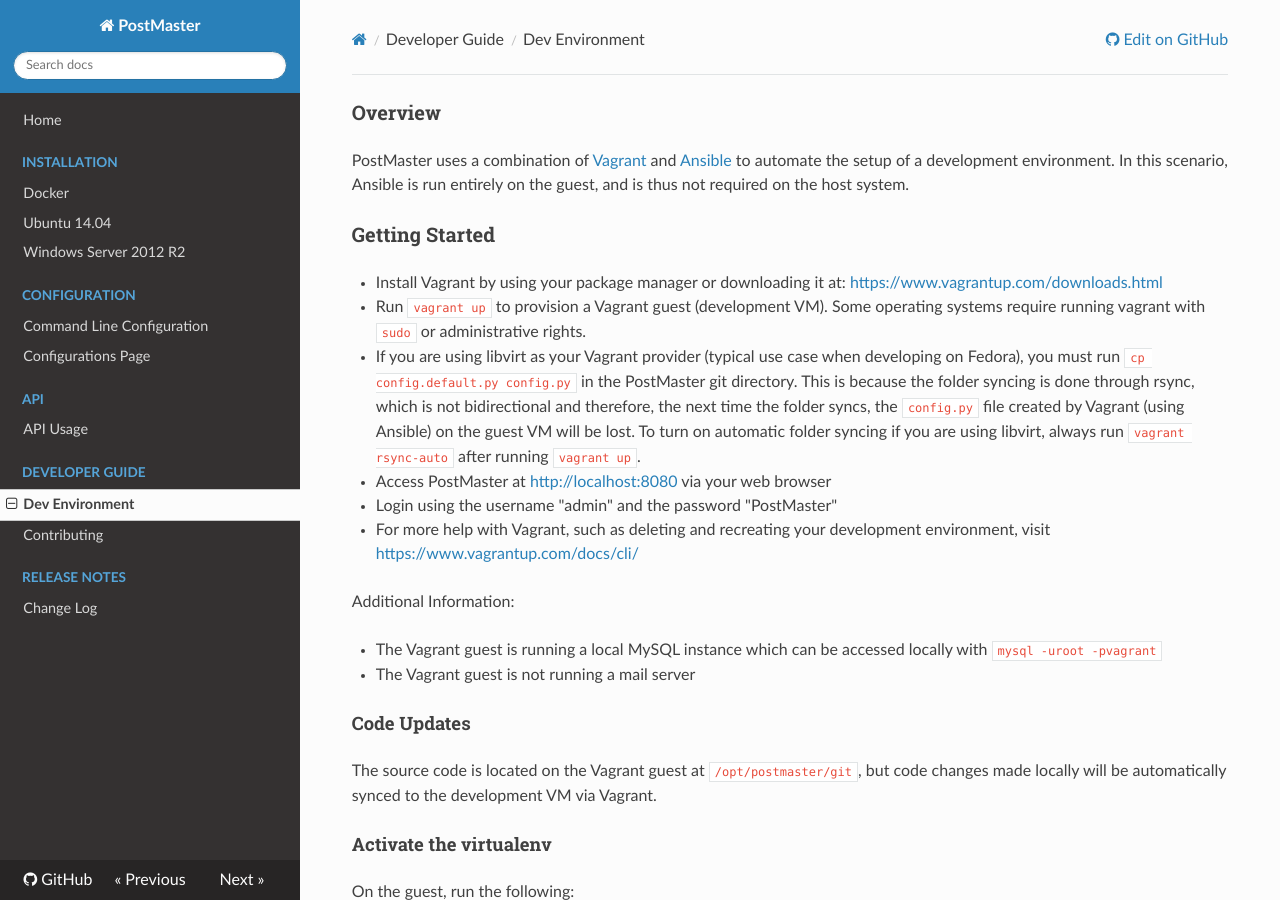
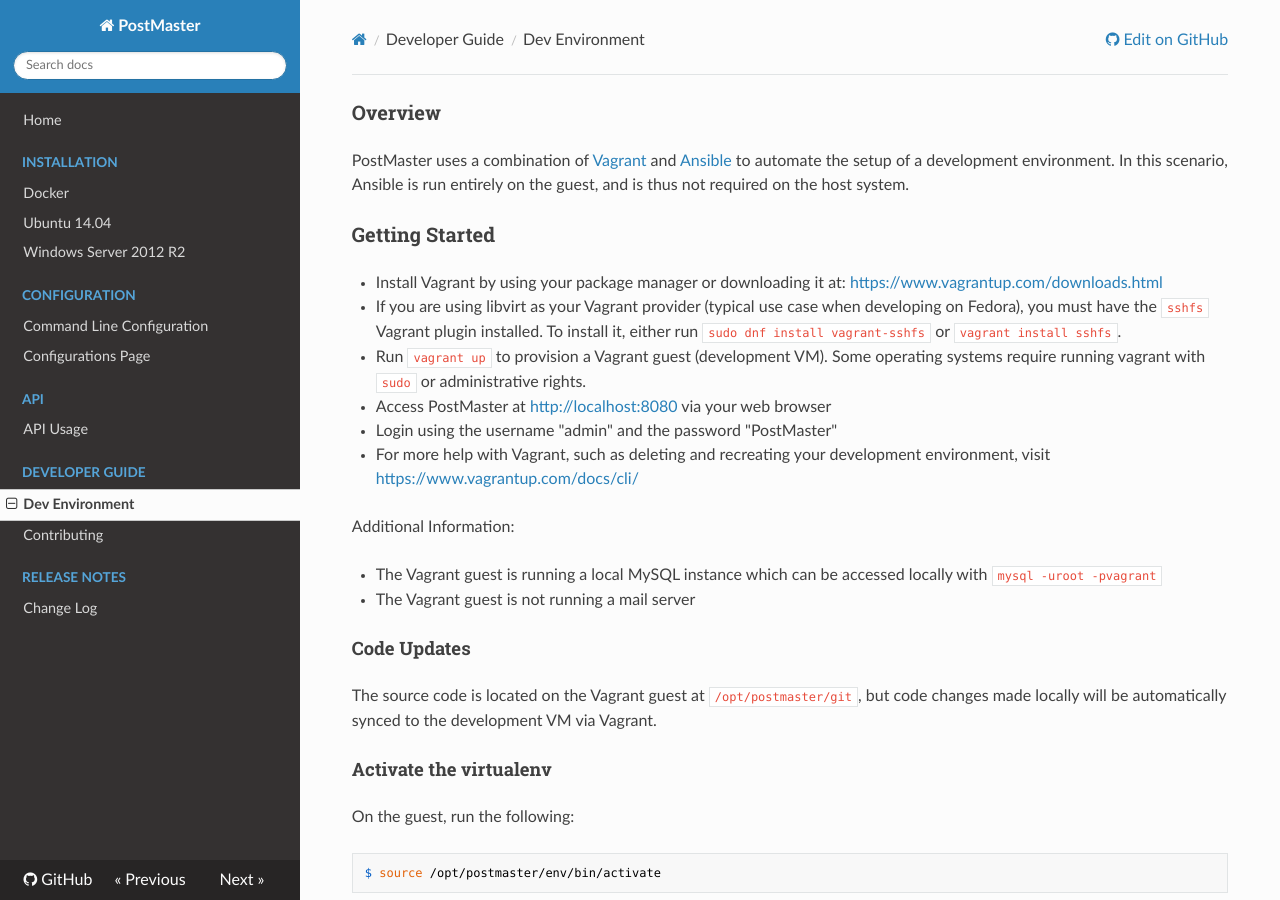
Before and after one commit to StackFocus/PostMaster, an MkDocs documentation site: the page built from docs/Development/DevEnvironment.md, in a window 1280 px wide and 900 px high. Built offline with MkDocs 1.6.1, drawn with Linux system fonts in a browser that asks for light colours; nearby versions of some CDN libraries; old or Windows-style settings are respelled for this version of MkDocs.

Commit message:
Use SSHFS when using libvirt with Vagrant

```diff
--- a/docs/Development/DevEnvironment.md
+++ b/docs/Development/DevEnvironment.md
@@ -9,16 +9,13 @@
 - Install Vagrant by using your package manager or downloading it at:
 [https://www.vagrantup.com/downloads.html](https://www.vagrantup.com/downloads.html)
 
+- If you are using libvirt as your Vagrant provider (typical use case when
+developing on Fedora), you must have the `sshfs` Vagrant plugin installed. To
+install it, either run `sudo dnf install vagrant-sshfs` or
+`vagrant install sshfs`.
+
 - Run `vagrant up` to provision a Vagrant guest (development VM). Some operating
 systems require running vagrant with `sudo` or administrative rights.
-
-- If you are using libvirt as your Vagrant provider (typical use case when
-developing on Fedora), you must run `cp config.default.py config.py` in the
-PostMaster git directory. This is because the folder syncing is done through
-rsync, which is not bidirectional and therefore, the next time the folder syncs,
-the `config.py` file created by Vagrant (using Ansible) on the guest VM will be
-lost. To turn on automatic folder syncing if you are using libvirt, always run
-`vagrant rsync-auto` after running `vagrant up`.
 
 - Access PostMaster at [http://localhost:8080](http://localhost:8080) via your web browser
 
```
Also changed, not shown: 1 other file.
